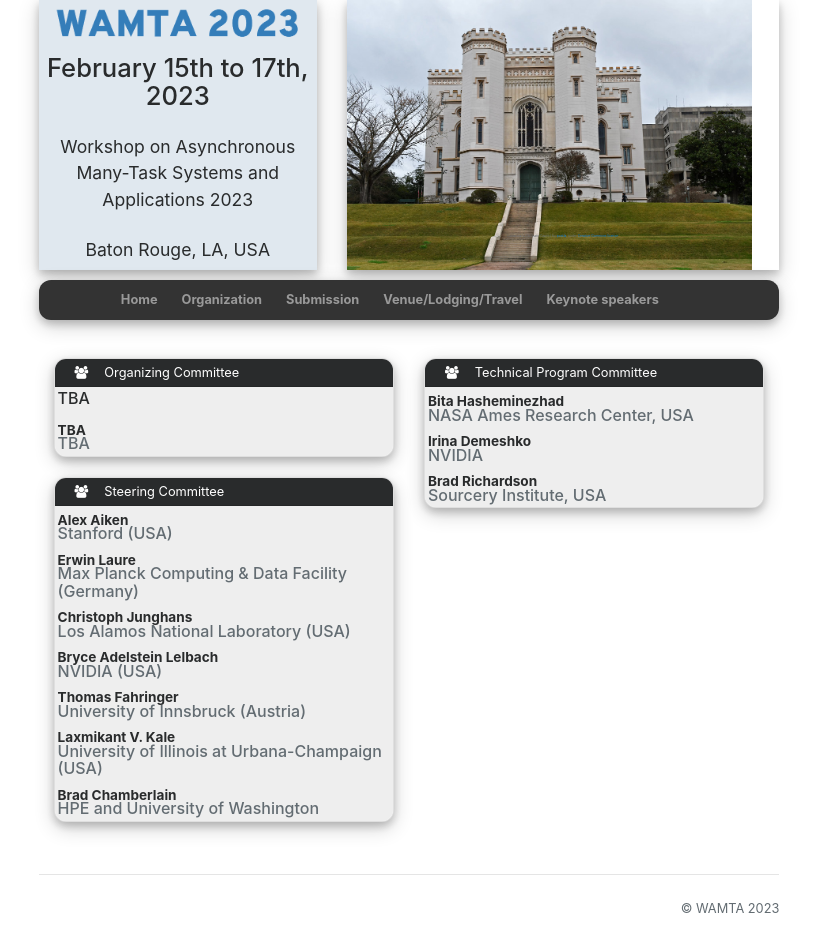
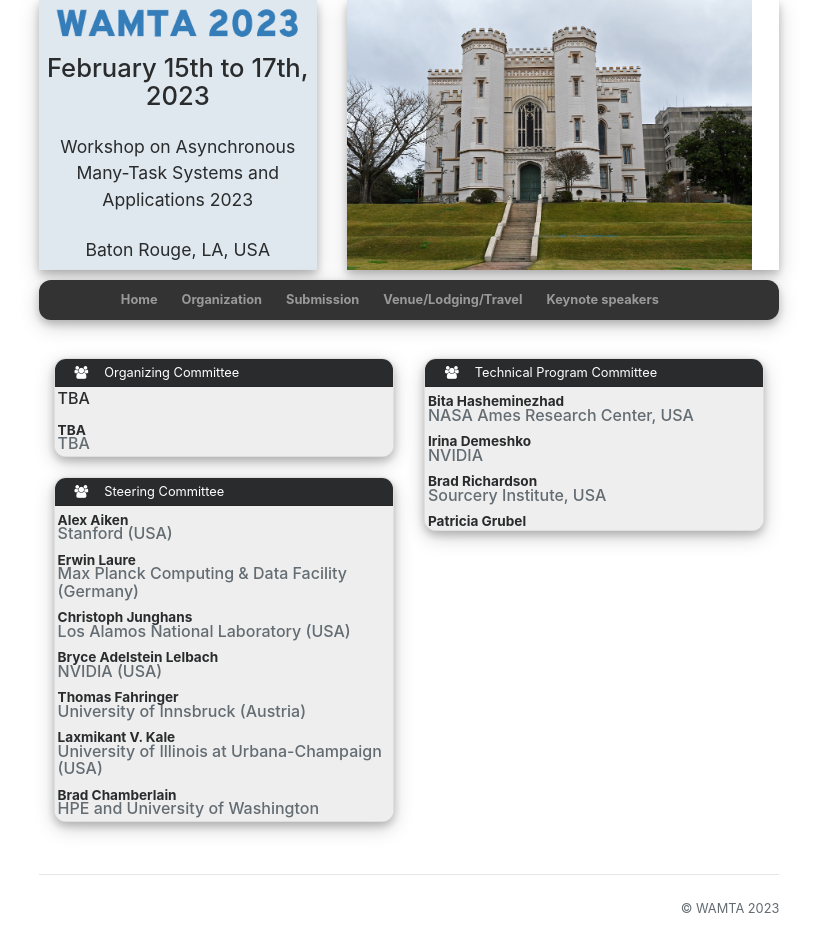
Before and after one commit to wamta26/WAMTA26.github.io, a Jekyll site: the page built from committees.html, in a window 1280 px wide. Shown: the whole page, without its empty margins (231-1048 px from the left). Built offline with Jekyll 4.4.1, drawn with Linux system fonts in a browser that asks for light colours; nearby versions of some CDN libraries.

Commit message:
Update PC

```diff
--- a/_data/conference.yml
+++ b/_data/conference.yml
@@ -139,6 +139,9 @@ technical_program_committees:
   - name: Brad Richardson
     org: Sourcery Institute, USA
     homepage:
+  - name: Patricia Grubel
+    org:
+    homepage: Los Alamos National Laboratory, USA
 webmaster:
   - name: Parsa Amini
     org: Halpern-Wight Inc. (USA)
```
